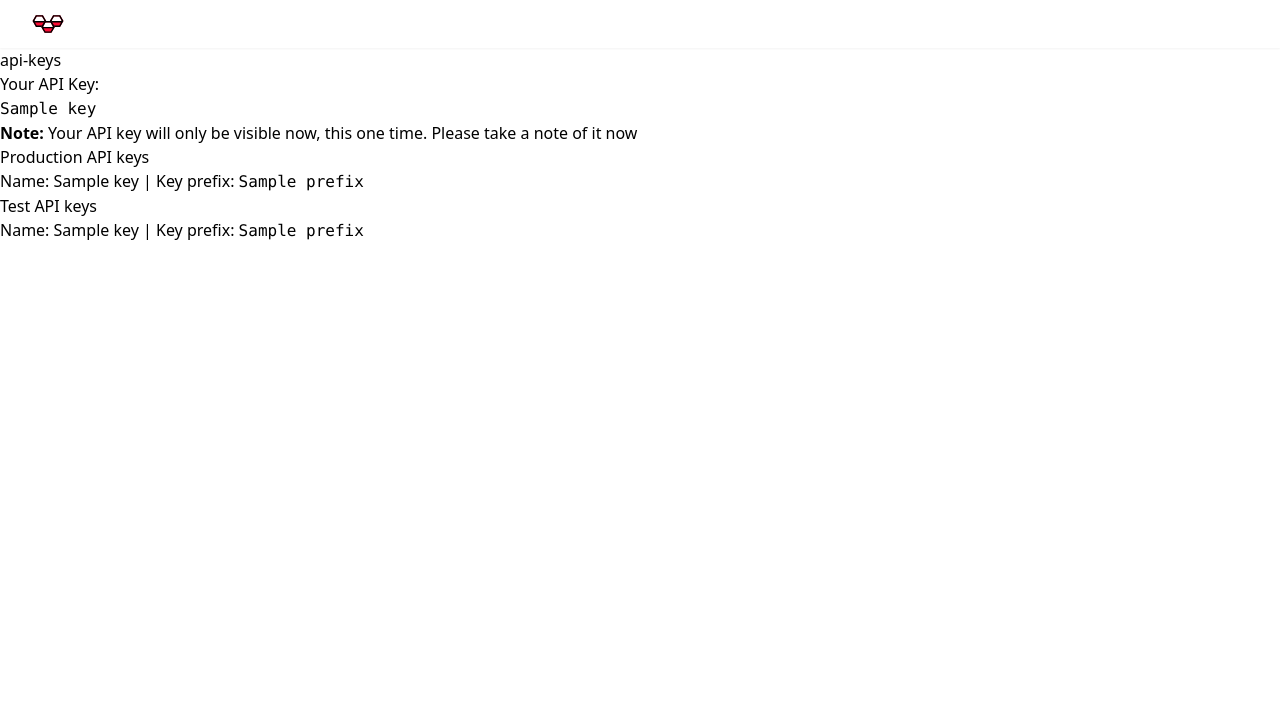
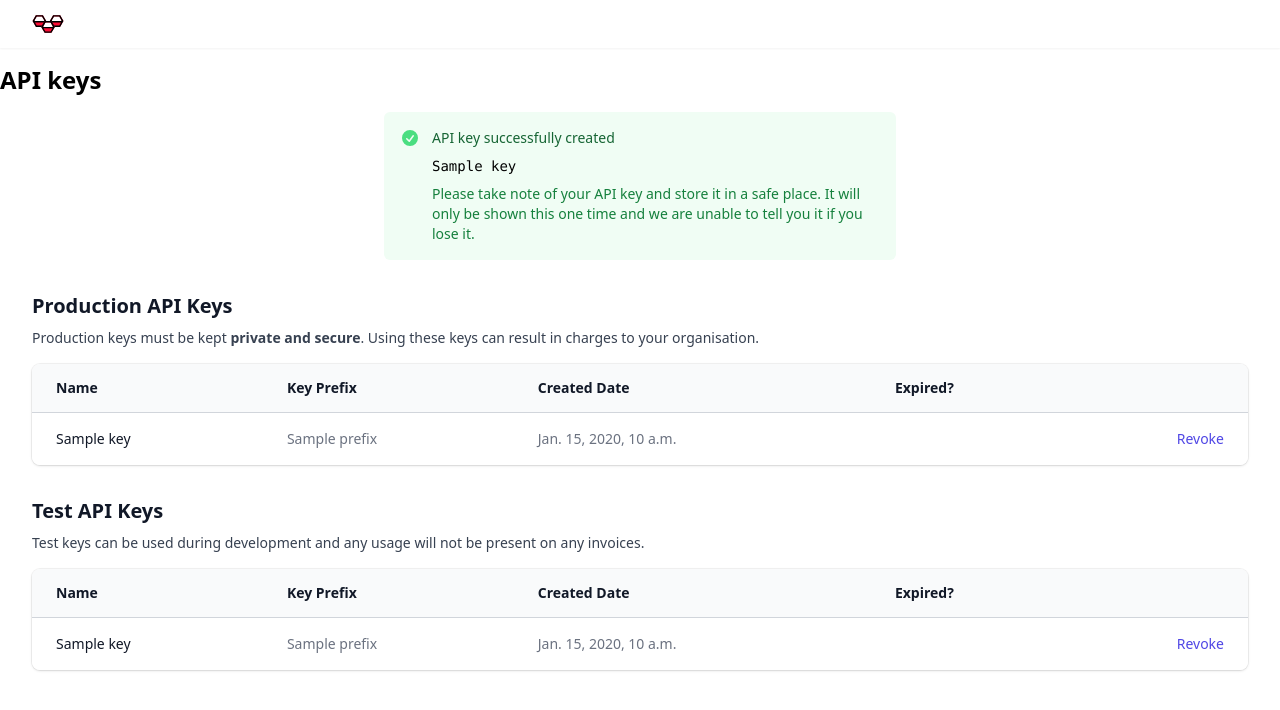
Before and after one commit to Climacrux/api.cdrplatform.com, a Django app: template cdrplatform/core/templates/core/org/settings/api-keys.html in a window 1280 px wide. Shown: the top 710 px of the page. Run offline with Django 4.2, Linux system fonts and the light colour scheme; the template is opened without the code that fills it: most values are stand-ins (such as "Sample title", 1, 10 or a date in 2020).

Commit message:
adding a settings api-keys page

```diff
--- a/cdrplatform/core/templates/core/org/settings/api-keys.html
+++ b/cdrplatform/core/templates/core/org/settings/api-keys.html
@@ -1,54 +1,59 @@
 {% extends 'core/org/settings/base.html' %}
 
-{% block body %}
+{% block settings_title %}API keys{% endblock settings_title %}
 
-{% include 'core/org/settings/layout/navigation.html' %}
-
-<h1>api-keys</h1>
+{% block content %}
 
 {% if key %}
-<h2>Your API Key:</h2>
-
-<code>{{key}}</code>
-
-<p>
-  <strong>Note:</strong> Your API key will only be visible now, this one time.
-  Please take a note of it now
-</p>
+  <div class="my-4">
+    {% include 'core/org/settings/layout/api-key-created-notification.html' with key=key %}
+  </div>
 {% endif %}
 
-<p></p>
-
 {% if form %}
-<form action="" method="post">
-  {% csrf_token %}
-
-  {{ form }}
-
-  {% include 'components/forms/submit.html' with btnValue="Create Key" %}
-</form>
+  <form action="{% url 'org:settings:api_keys' %}" method="post">
+    {% csrf_token %}
+    {{ form }}
+    {% include 'components/forms/submit.html' with btnValue="Create Key" %}
+  </form>
 {% endif %}
 
-<h2>Production API keys</h2>
+<section id="api-keys-prod" class="my-8">
+  <div class="px-4 sm:px-6 lg:px-8">
+    <div class="sm:flex sm:items-center">
+      <div class="sm:flex-auto">
+        <h1 class="text-xl font-semibold text-gray-900">Production API Keys</h1>
+        <p class="mt-2 text-sm text-gray-700">
+          Production keys must be kept <strong> private and secure</strong>. Using these keys can
+          result in charges to your organisation.
+        </p>
+      </div>
+    </div>
 
-<ul>
-  {% for key in api_keys_prod %}
-  <li>Name: {{key.name}} | Key prefix: <code>{{ key.prefix }}</code></li>
+    {% include 'core/org/settings/layout/api-key-table.html' with api_keys=api_keys_prod %}
+  </div>
+</section>
 
-  {% empty %}
+<section id="api-keys-test" class="my-8">
+  <div class="px-4 sm:px-6 lg:px-8">
+    <div class="sm:flex sm:items-center">
+      <div class="sm:flex-auto">
+        <h1 class="text-xl font-semibold text-gray-900">Test API Keys</h1>
+        <p class="mt-2 text-sm text-gray-700">
+          Test keys can be used during development and any usage will not be
+          present on any invoices.
+        </p>
+      </div>
+    </div>
 
-  <li>No production API keys</li>
-  {% endfor %}
-</ul>
+    {% with api_keys=api_keys_test %}
+      {% if api_keys|length > 0 %}
+        {% include 'core/org/settings/layout/api-key-table.html' %}
+      {% else %}
+        {% include 'core/org/settings/layout/no-api-keys.html' %}
+      {% endif %}
+    {% endwith %}
+  </div>
+</section>
 
-<h2>Test API keys</h2>
-
-<ul>
-  {% for key in api_keys_test %}
-  <li>Name: {{key.name}} | Key prefix: <code>{{ key.prefix }}</code></li>
-  {% empty %}
-  <li>No test API keys</li>
-  {% endfor %}
-</ul>
-
-{% endblock body %}
+{% endblock content %}
--- a/cdrplatform/core/templates/core/org/settings/base.html
+++ b/cdrplatform/core/templates/core/org/settings/base.html
@@ -1 +1,17 @@
 {% extends 'core/org/base.html' %}
+
+{% block body %}
+
+{% include 'core/org/settings/layout/navigation.html' %}
+
+<div class="mt-4 container mx-auto">
+
+    <h1 class="text-2xl font-bold">
+        {% block settings_title %}Settings{% endblock settings_title %}
+    </h1>
+
+    {% block content %}{% endblock content %}
+
+</div>
+
+{% endblock body %}
--- /dev/null
+++ b/cdrplatform/core/templates/core/org/settings/layout/api-key-created-notification.html
@@ -0,0 +1,35 @@
+<div class="rounded-md bg-green-50 p-4 w-full max-w-lg mx-auto">
+  <div class="flex">
+    <div class="flex-shrink-0">
+      <!-- Heroicon name: mini/check-circle -->
+      <svg
+        class="h-5 w-5 text-green-400"
+        xmlns="http://www.w3.org/2000/svg"
+        viewBox="0 0 20 20"
+        fill="currentColor"
+        aria-hidden="true"
+      >
+        <path
+          fill-rule="evenodd"
+          d="M10 18a8 8 0 100-16 8 8 0 000 16zm3.857-9.809a.75.75 0 00-1.214-.882l-3.483 4.79-1.88-1.88a.75.75 0 10-1.06 1.061l2.5 2.5a.75.75 0 001.137-.089l4-5.5z"
+          clip-rule="evenodd"
+        />
+      </svg>
+    </div>
+    <div class="ml-3">
+      <h2 class="text-sm font-medium text-green-800">
+        API key successfully created
+      </h2>
+      <h3 class="my-2 text-sm font-medium">
+        <code>{{ key }}</code>
+      </h3>
+      <div class="text-sm text-green-700">
+        <p>
+          Please take note of your API key and store it in a safe place. It will
+          only be shown this one time and we are unable to tell you it if you
+          lose it.
+        </p>
+      </div>
+    </div>
+  </div>
+</div>
--- /dev/null
+++ b/cdrplatform/core/templates/core/org/settings/layout/api-key-table.html
@@ -0,0 +1,71 @@
+<div class="mt-4 flex flex-col">
+  <div class="-my-2 -mx-4 overflow-x-auto sm:-mx-6 lg:-mx-8">
+    <div class="inline-block min-w-full py-2 align-middle md:px-6 lg:px-8">
+      <div
+        class="overflow-hidden shadow ring-1 ring-black ring-opacity-5 md:rounded-lg"
+      >
+        <table class="min-w-full divide-y divide-gray-300">
+          <thead class="bg-gray-50">
+            <tr>
+              <th
+                scope="col"
+                class="py-3.5 pl-4 pr-3 text-left text-sm font-semibold text-gray-900 sm:pl-6"
+              >
+                Name
+              </th>
+              <th
+                scope="col"
+                class="px-3 py-3.5 text-left text-sm font-semibold text-gray-900"
+              >
+                Key Prefix
+              </th>
+              <th
+                scope="col"
+                class="px-3 py-3.5 text-left text-sm font-semibold text-gray-900"
+              >
+                Created Date
+              </th>
+              <th
+                scope="col"
+                class="px-3 py-3.5 text-left text-sm font-semibold text-gray-900"
+              >
+                Expired?
+              </th>
+              <th scope="col" class="relative py-3.5 pl-3 pr-4 sm:pr-6">
+                <span class="sr-only">Revoke</span>
+              </th>
+            </tr>
+          </thead>
+          <tbody class="bg-white">
+            <!-- Odd row -->
+            {% for key in api_keys %}
+            <tr>
+              <td
+                class="whitespace-nowrap py-4 pl-4 pr-3 text-sm font-medium text-gray-900 sm:pl-6"
+              >
+                {{ key.name }}
+              </td>
+              <td class="whitespace-nowrap px-3 py-4 text-sm text-gray-500">
+                {{ key.prefix }}
+              </td>
+              <td class="whitespace-nowrap px-3 py-4 text-sm text-gray-500">
+                {{ key.created }}
+              </td>
+              <td class="whitespace-nowrap px-3 py-4 text-sm text-gray-500">
+                {{ key.has_expired }}
+              </td>
+              <td
+                class="relative whitespace-nowrap py-4 pl-3 pr-4 text-right text-sm font-medium sm:pr-6"
+              >
+                <a href="#" class="text-indigo-600 hover:text-indigo-900"
+                  >Revoke<span class="sr-only">, {{ key.name }}</span></a
+                >
+              </td>
+            </tr>
+            {% endfor %}
+          </tbody>
+        </table>
+      </div>
+    </div>
+  </div>
+</div>
```
Also changed, not shown: cdrplatform/core/templates/core/org/settings/layout/no-api-keys.html (added, +21 -0 lines), cdrplatform/theme/static/theme/css/tailwind.css.
